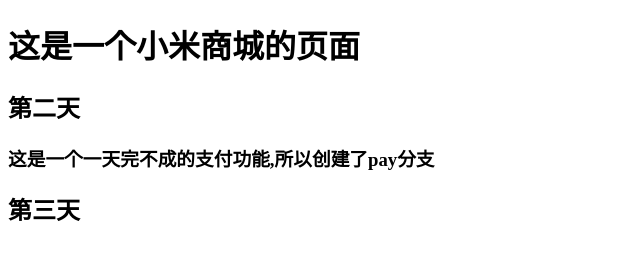
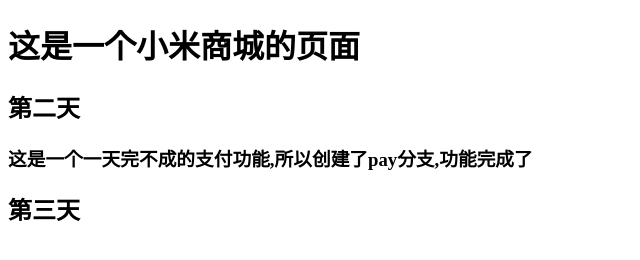
Before and after one commit to Erdong3ye/xiaomimall, a plain HTML site: page index.html in a window 1280 px wide. Shown: the whole page, without its empty margins (0-640 px from the left). Drawn offline with Linux system fonts and the light colour scheme.

Commit message:
pay功能完成

```diff
--- a/index.html
+++ b/index.html
@@ -10,7 +10,7 @@
     <h1>这是一个小米商城的页面</h1>
     <h2>第二天</h2>
 
-    <h3>这是一个一天完不成的支付功能,所以创建了pay分支</h3>
+    <h3>这是一个一天完不成的支付功能,所以创建了pay分支,功能完成了</h3>
 
     <h2>第三天</h2>
 
```
